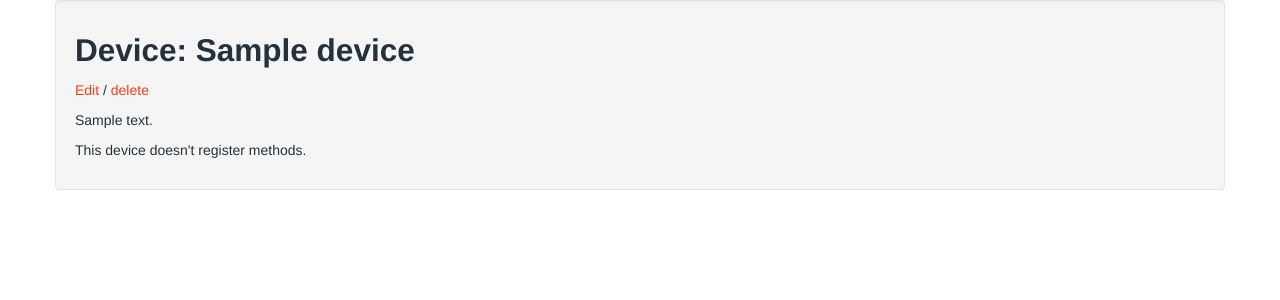
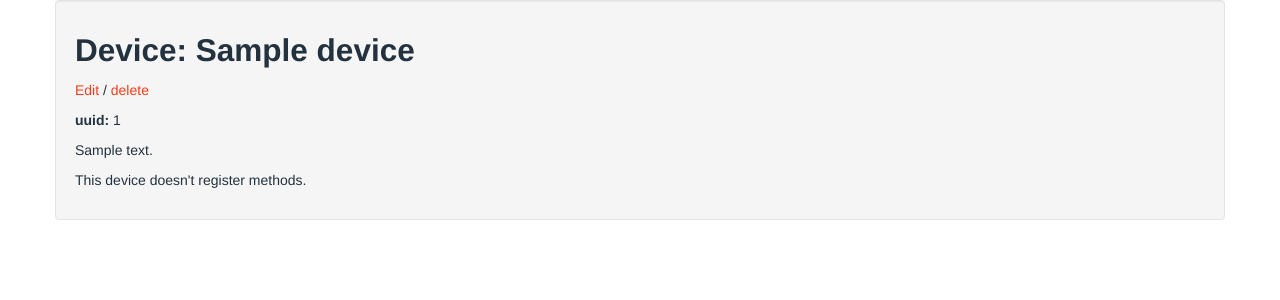
Before and after one commit to nvbn/rdevices-server, a Django app: a page that uses devices/templates/devices/item.html in a window 1280 px wide. Shown: the part 100-400 px from the top of the page. Run offline with Django 3.2, Linux system fonts and the light colour scheme; a user stored in the database is signed in; tables that the repository leaves empty hold one stand-in row (values such as "Sample post"); data that the repository does not hold is empty; style sheets or scripts are compiled from the project's sources; some libraries are stand-ins or nearby versions.

Commit message:
Add device uuids

```diff
--- a/devices/models.py
+++ b/devices/models.py
@@ -1,7 +1,9 @@
 from django.utils.translation import ugettext as _
 from django.contrib.auth.models import User
 from django.db import models
-from django_extensions.db.fields import AutoSlugField, CreationDateTimeField
+from django_extensions.db.fields import (
+    AutoSlugField, CreationDateTimeField, UUIDField,
+)
 from jsonfield import JSONField
 from tools.storage import storage
 from tools.shortcuts import prettify
@@ -12,6 +14,7 @@ class Device(models.Model):
     is_enabled = models.BooleanField(
         default=True, verbose_name=_('is enabled'),
     )
+    uuid = UUIDField(verbose_name=_('uuid'))
     slug = AutoSlugField(populate_from='name', verbose_name=_('slug'))
     owner = models.ForeignKey(User, verbose_name=_('owner'))
     name = models.CharField(max_length=300, verbose_name=_('name'))
--- a/devices/templates/devices/item.html
+++ b/devices/templates/devices/item.html
@@ -8,6 +8,9 @@
         <p>
             <a href="{% url 'devices_change' device.slug %}">Edit</a> /
             <a href="{% url 'devices_delete' device.slug %}">delete</a>
+        </p>
+        <p>
+            <strong>uuid:</strong> {{ device.uuid }}
         </p>
         <p>{{ device.description }}</p>
         {% if device.methods.count %}
```
Also changed, not shown: devices/migrations/0011_auto__add_field_device_uuid.py (added).
